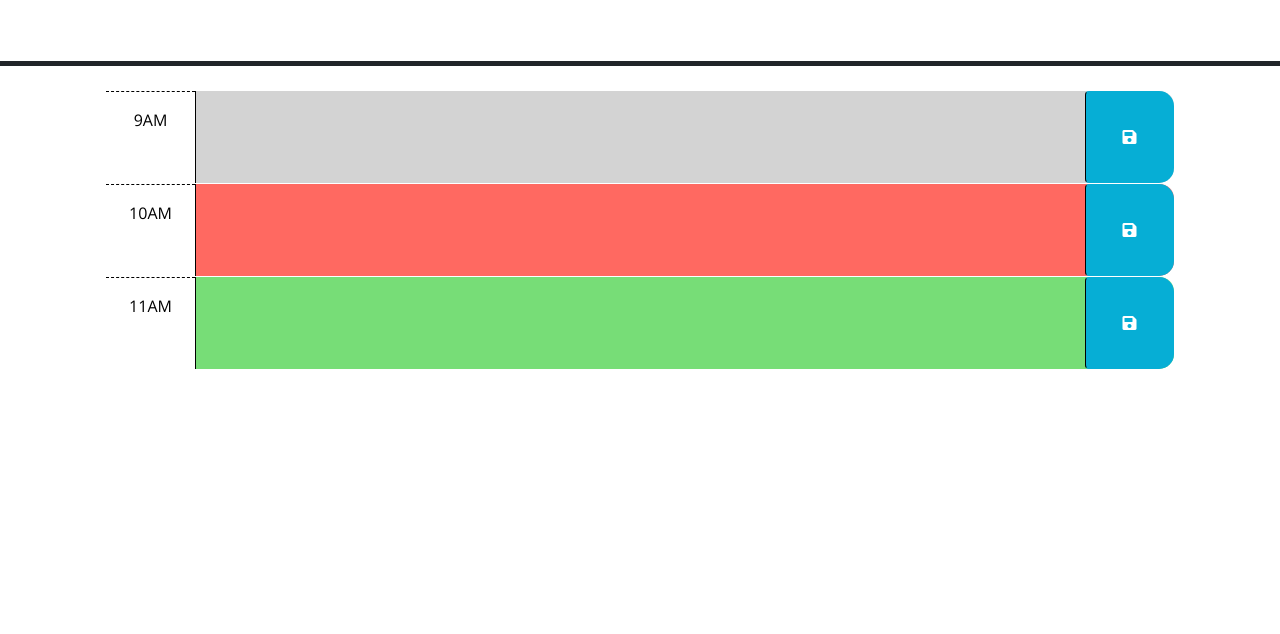
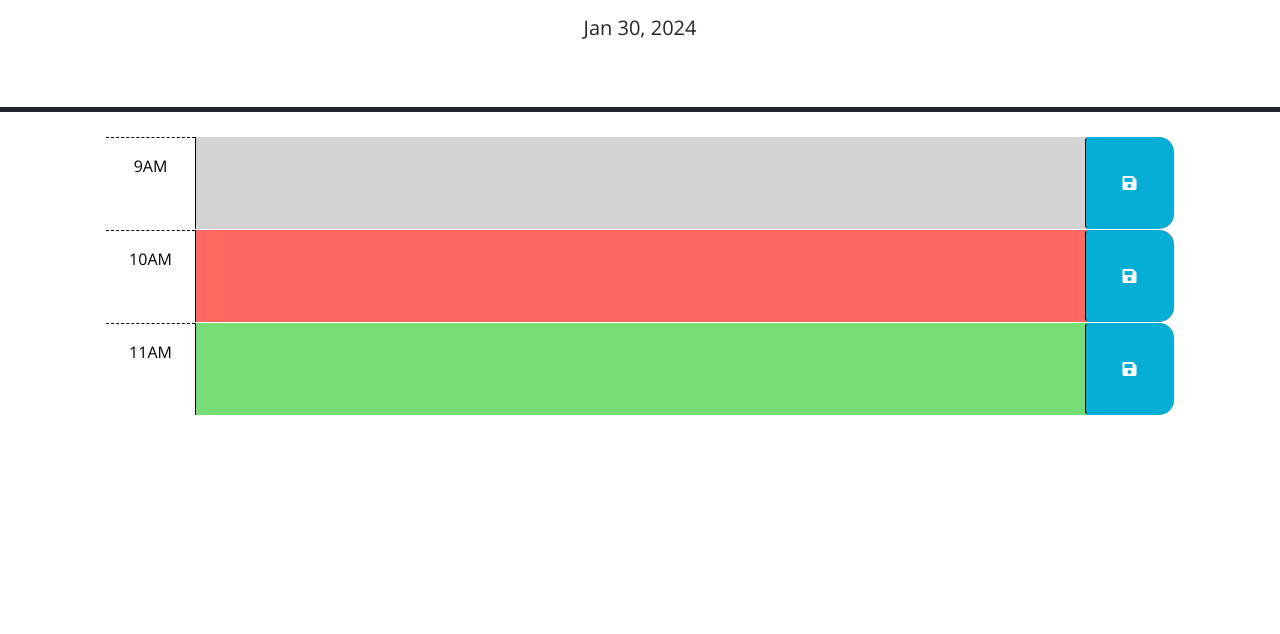
Before and after one commit to OhlhJames/Daily-Calendar, a plain HTML site: page index.html in a window 1280 px wide. Shown: the part 166-800 px from the top of the page. Drawn offline with nearby package versions, Linux system fonts and the light colour scheme; files that its build step writes are made by us from their sources.

Commit message:
Added current day to the hader and adjusted HTML so that assets folder is read correctly

```diff
--- a/assets/js/script.js
+++ b/assets/js/script.js
@@ -1,7 +1,10 @@
 // Wrap all code that interacts with the DOM in a call to jQuery to ensure that
 // the code isn't run until the browser has finished rendering all the elements
 // in the html.
+
 $(function () {
+    var today = dayjs();
+    $('#currentDay').text(today.format('MMM D, YYYY'));
     // TODO: Add a listener for click events on the save button. This code should
     // use the id in the containing time-block as a key to save the user input in
     // local storage. HINT: What does `this` reference in the click listener
--- a/index.html
+++ b/index.html
@@ -18,7 +18,7 @@
       href="https://fonts.googleapis.com/css?family=Open+Sans&display=swap"
       rel="stylesheet"
     />
-    <link rel="stylesheet" href="style.css" />
+    <link rel="stylesheet" href="./assets/css/style.css" />
     <title>Work Day Scheduler</title>
   </head>
 
@@ -73,6 +73,6 @@
       crossorigin="anonymous"
     ></script>
 
-    <script src="script.js"></script>
+    <script src="./assets/js/script.js"></script>
   </body>
 </html>
```
